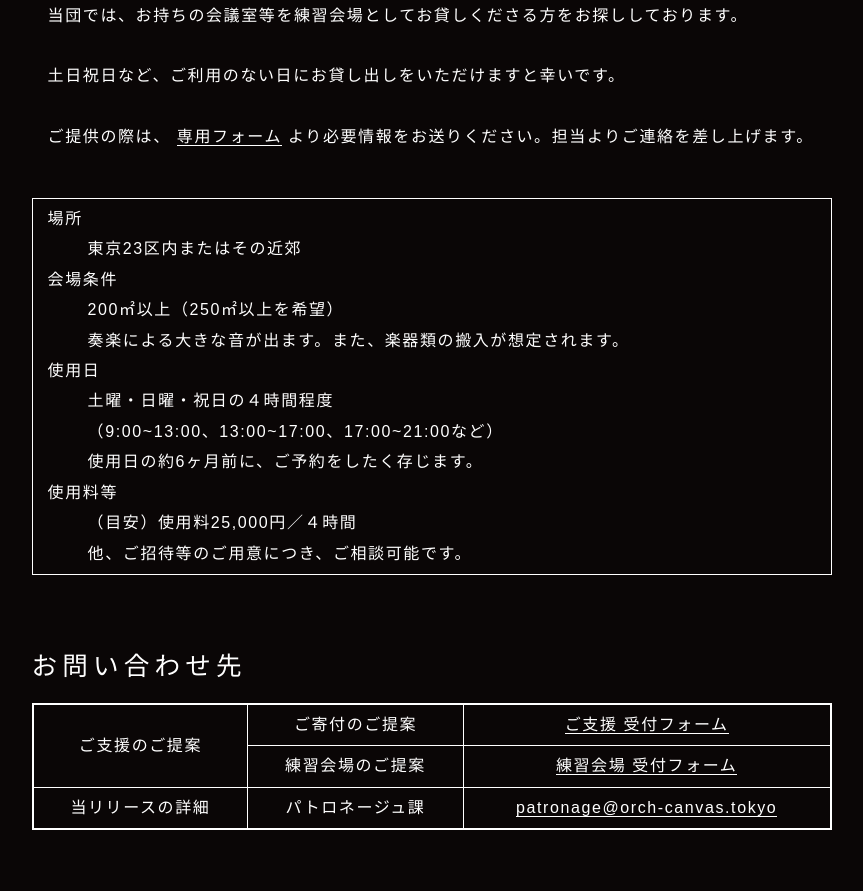
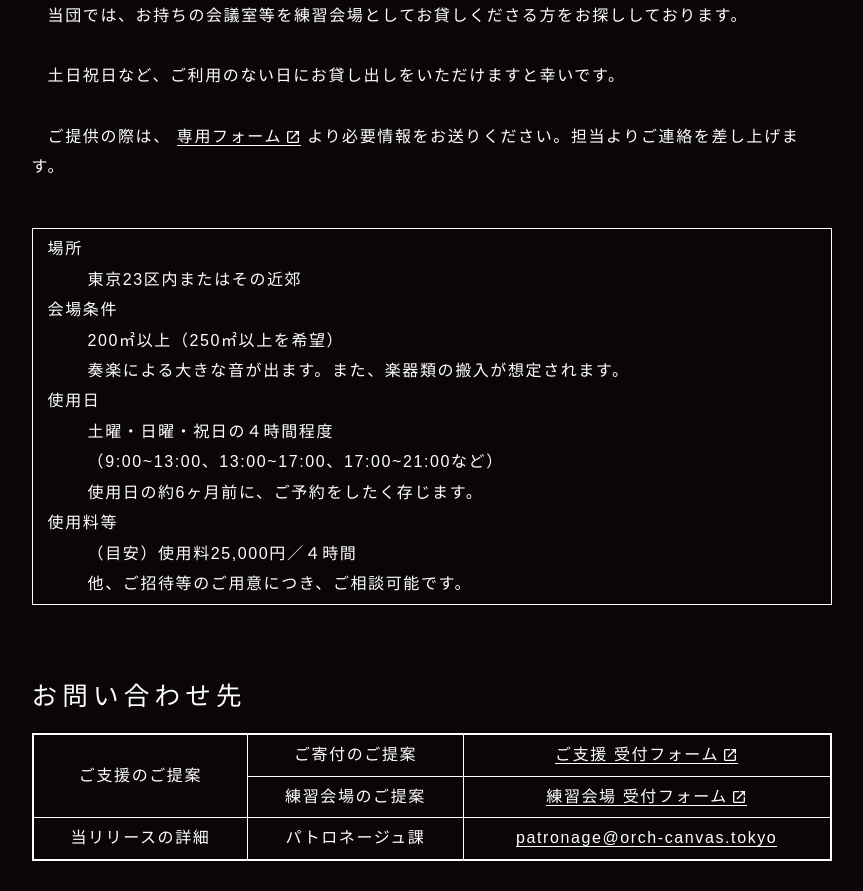
Before and after one commit to orchestra-canvas-tokyo/homepage, a SvelteKit app: page /support-us in a window 1280 px wide. Shown: the part 2340-3231 px from the top of the page, without its empty margins (109-972 px from the left). Before the commit the page ends 3200 px from the top, so only its background shows below. Built offline with nearby package versions, Linux system fonts and the light colour scheme; no server answers.

Commit message:
feat: support-usにアイコン追加

```diff
--- a/src/routes/support-us/+page.svelte
+++ b/src/routes/support-us/+page.svelte
@@ -1,6 +1,7 @@
 <script lang="ts">
 	import Breadcrumb from '$lib/components/Breadcrumb.svelte';
 	import Meta from '$lib/components/Meta.svelte';
+	import OpenInNewIcon from '$lib/components/OpenInNewIcon.svelte';
 	import hollyWoodLatte from './hollywood-latte.png';
 	import mizuya from './mizuya.png';
 	// import pdf from './ご支援のお願い.pdf';
@@ -68,13 +69,13 @@
 
 	<div class="supporter-container">
 		<div class="fullwidth-supporters">
-			<a href="https://hollywoodlatte.com/">
+			<a href="https://hollywoodlatte.com/" target="_blank">
 				<img class="supporter-logo" src={hollyWoodLatte} alt="MC & Model Agency Hollywood Latte" />
 			</a>
 			<img class="supporter-logo" src={mizuya} alt="MC & Model Agency Hollywood Latte" />
-			<a href="http://spacephoto.c.ooco.jp/">(有)スタジオ・スペースフォト</a>
+			<a href="http://spacephoto.c.ooco.jp/" target="_blank">(有)スタジオ・スペースフォト</a>
 			<span>あらいクリニック</span>
-			<a href="https://royal-marriage.shop/">ロイヤルマリッジ銀座</a>
+			<a href="https://royal-marriage.shop/" target="_blank">ロイヤルマリッジ銀座</a>
 		</div>
 		<div class="halfwidth-supporters-left">
 			{#each supportersOnLeftSide as supporter}
@@ -93,7 +94,7 @@
 	<p>
 		ご寄付の際は、<a
 			href="https://docs.google.com/forms/d/e/1FAIpQLScyb3TBOqP0PLQFmmm4QO5sEmfTAEcorq9aqe2IEz9ZetBFAQ/viewform"
-			>専用フォーム</a
+			target="_blank">専用フォーム<OpenInNewIcon /></a
 		>より必要情報をお送りください。詳細のご案内を差し上げます。
 	</p>
 	<p>
@@ -278,8 +279,9 @@
 		ご提供の際は、
 		<a
 			href="https://docs.google.com/forms/d/e/1FAIpQLSf8VnIPzitpbt-QujtXnqQ4XsiFfxaoIS4cG606euRx9RktAg/viewform"
+			target="_blank"
 		>
-			専用フォーム
+			専用フォーム<OpenInNewIcon />
 		</a>
 		より必要情報をお送りください。担当よりご連絡を差し上げます。
 	</p>
@@ -320,8 +322,9 @@
 					<td>
 						<a
 							href="https://docs.google.com/forms/d/e/1FAIpQLScyb3TBOqP0PLQFmmm4QO5sEmfTAEcorq9aqe2IEz9ZetBFAQ/viewform"
+							target="_blank"
 						>
-							ご支援 受付フォーム
+							ご支援 受付フォーム<OpenInNewIcon />
 						</a>
 					</td>
 				</tr>
@@ -330,8 +333,9 @@
 					<td>
 						<a
 							href="https://docs.google.com/forms/d/e/1FAIpQLSf8VnIPzitpbt-QujtXnqQ4XsiFfxaoIS4cG606euRx9RktAg/viewform"
+							target="_blank"
 						>
-							練習会場 受付フォーム
+							練習会場 受付フォーム<OpenInNewIcon />
 						</a>
 					</td>
 				</tr>
```
